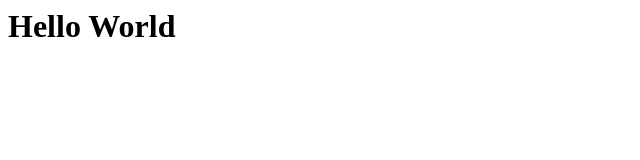
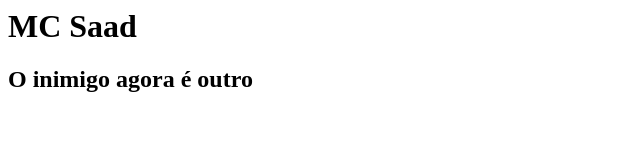
Before and after one commit to MarceloCSaad/cloudflare-test, a plain HTML site: page index.html in a window 1280 px wide. Shown: the whole page, without its empty margins (0-640 px from the left). Drawn offline with Linux system fonts and the light colour scheme.

Commit message:
Update index.html

```diff
--- a/index.html
+++ b/index.html
@@ -1 +1,3 @@
-<h1>Hello World</h1>
+<h1>MC Saad</h1>
+
+<h2>O inimigo agora é outro</h2>
```
